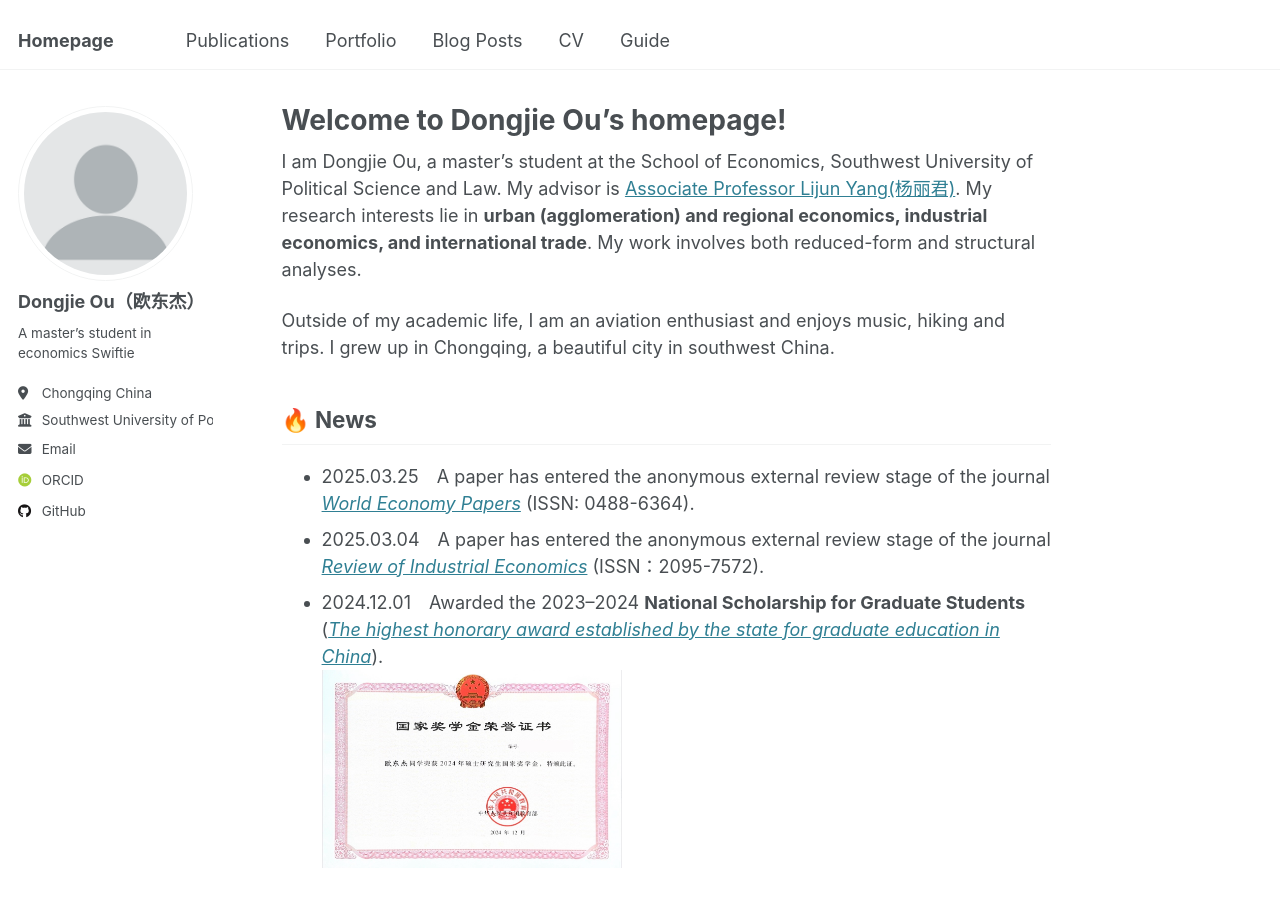
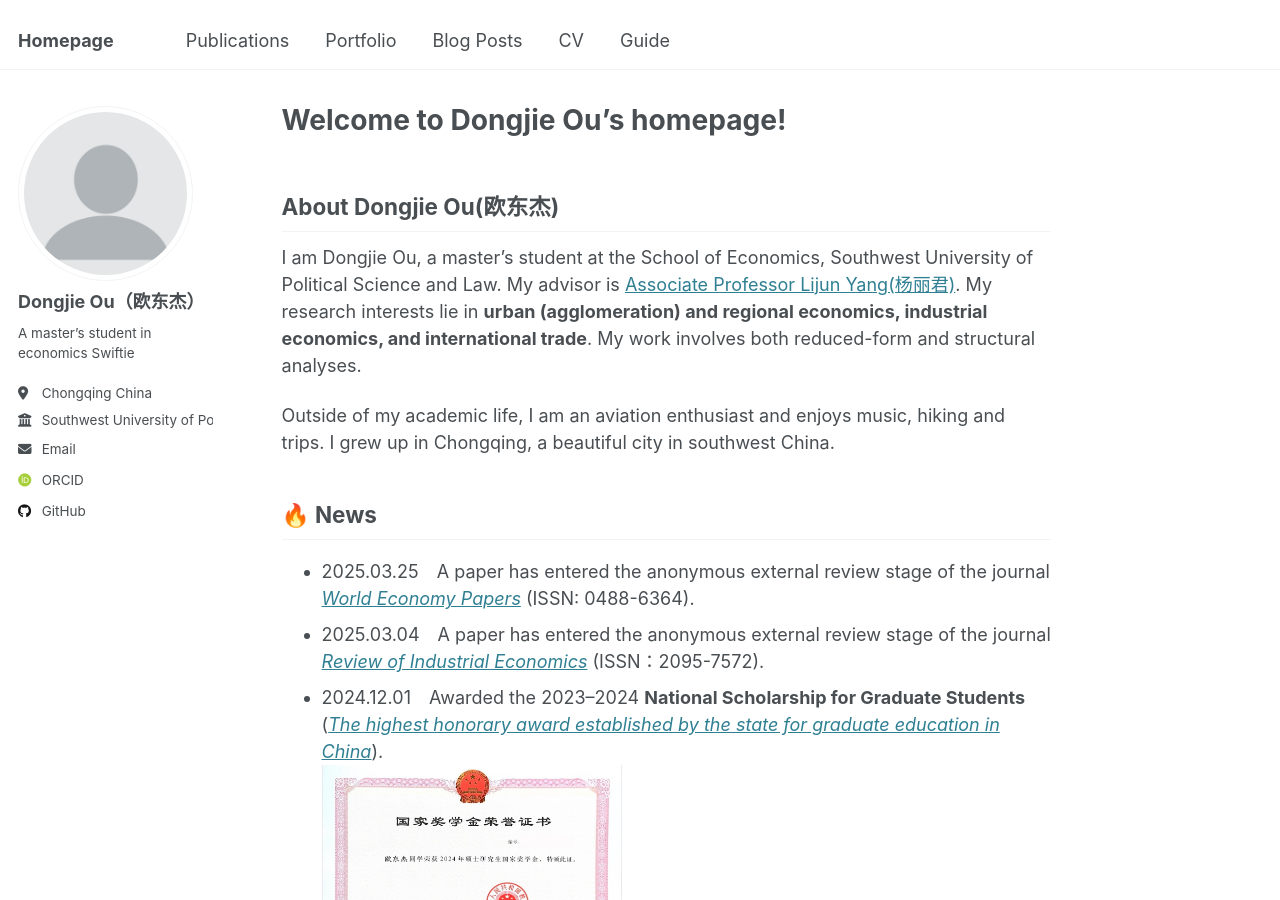
Before and after one commit to oudongjie2001/oudongjie2001.github.io, a Jekyll site: the page built from _pages/about.md, in a window 1280 px wide and 900 px high. Built offline with Jekyll 4.4.1, drawn with Linux system fonts in a browser that asks for light colours; some web fonts are replaced.

Commit message:
Update about.md

```diff
--- a/_pages/about.md
+++ b/_pages/about.md
@@ -6,6 +6,8 @@ redirect_from:
   - /about/
   - /about.html
 ---
+
+## About Dongjie Ou(欧东杰)
 
 I am Dongjie Ou, a master’s student at the School of Economics, Southwest University of Political Science and Law.  My advisor is [Associate Professor Lijun Yang(杨丽君)](https://es.swupl.edu.cn/szdw/zrjs/ax/x1gjjjymyx/283110.htm). My research interests lie in **urban (agglomeration) and regional economics, industrial economics, and international trade**. My work involves both reduced-form and structural analyses.
 
@@ -40,10 +42,10 @@ Outside of my academic life, I am an aviation enthusiast and enjoys music, hikin
 - Languages: (Mandarin) Chinese, English
 
 ## 💬 Contact
-*Dongjie Ou (欧东杰)*
-*School of Economics (经济学院)*
-*Southwest University of Political Science and Law (西南政法大学)*
-*301 Baosheng Avenue (宝圣大道301号)*
-*Yubei District (渝北区)*
-*Chongqing (重庆市)*
-*China (中国)*
+*Dongjie Ou (欧东杰)* <br>
+*School of Economics (经济学院)* <br>
+*Southwest University of Political Science and Law (西南政法大学)* <br>
+*301 Baosheng Avenue (宝圣大道301号)* <br>
+*Yubei District (渝北区)* <br>
+*Chongqing (重庆市)* <br>
+*China (中国)* <br>
```
